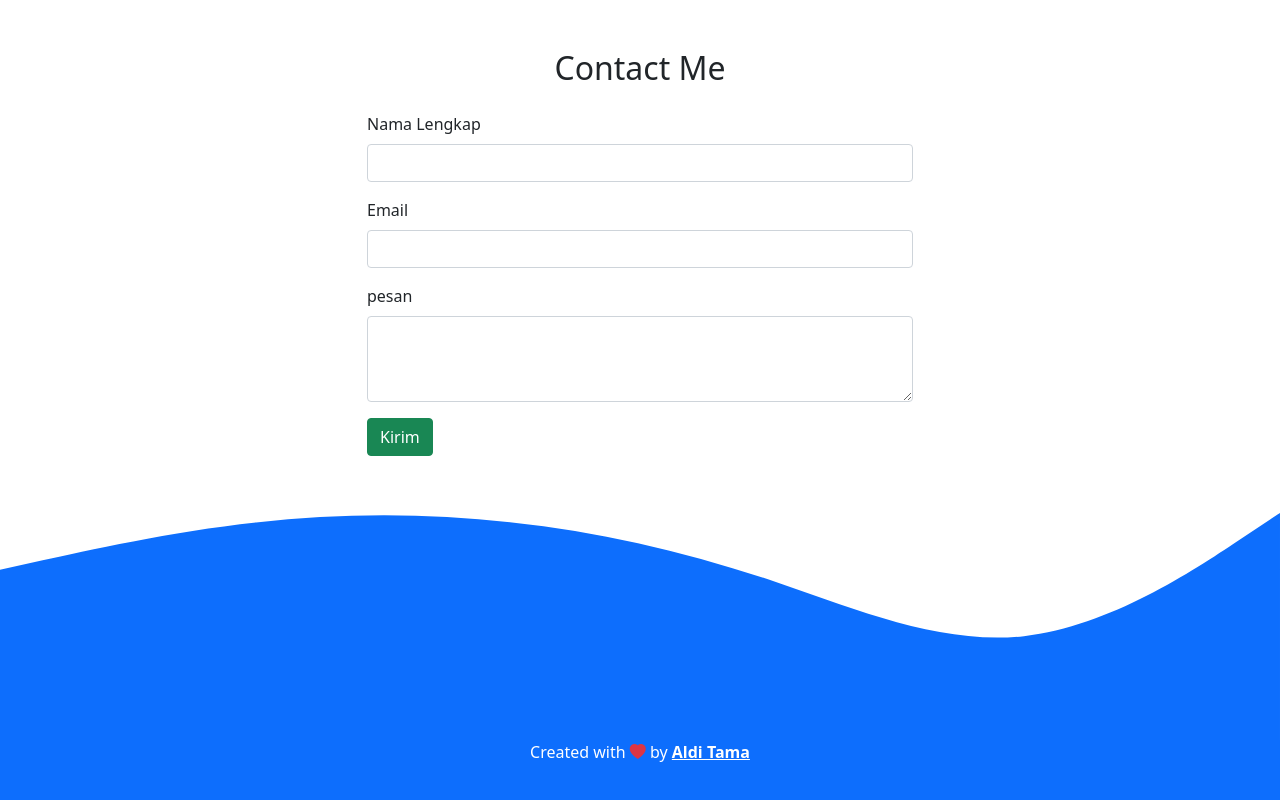
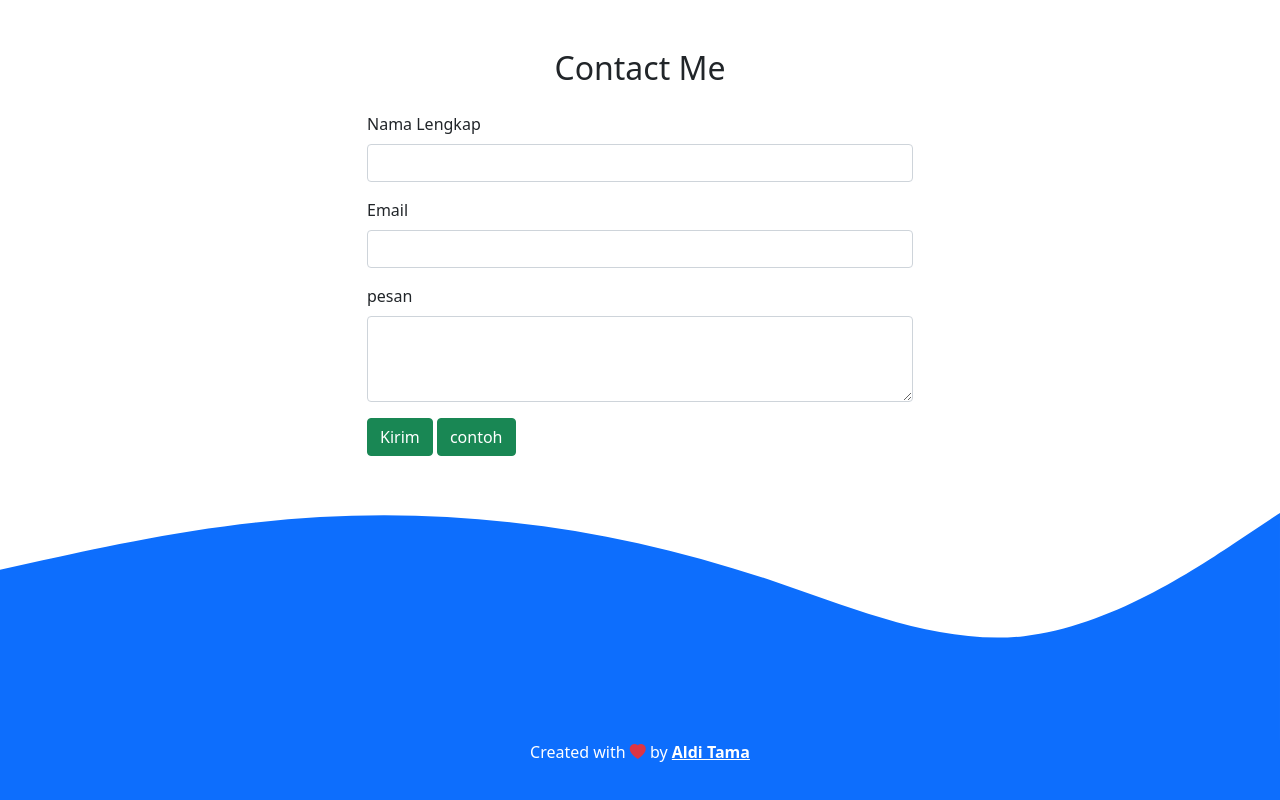
Before and after one commit to alditama1/aldi.github.io, a plain HTML site: page index.html in a window 1280 px wide. Shown: the part 2535-3335 px from the top of the page. Drawn offline with nearby package versions, Linux system fonts and the light colour scheme.

Commit message:
menambah tombol contoh

```diff
--- a/index.html
+++ b/index.html
@@ -176,6 +176,7 @@
               </div>
 
               <button type="submit" class="btn btn-success">Kirim</button>
+              <button type="submit" class="btn btn-success">contoh</button>
             </form>
           </div>
         </div>
```
